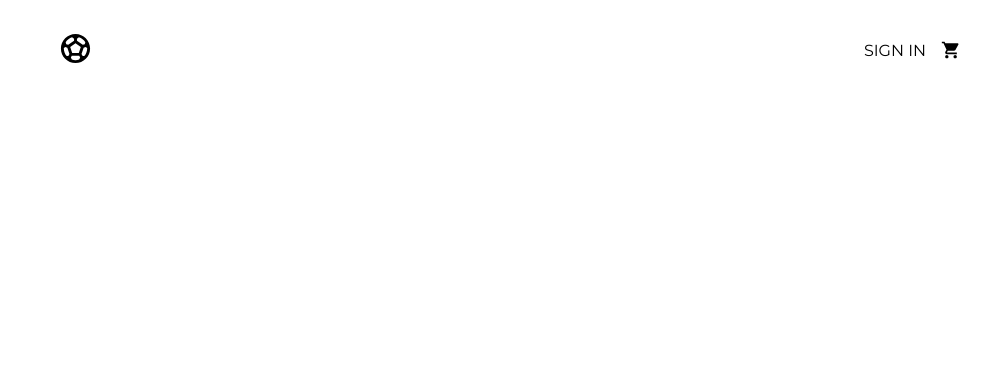
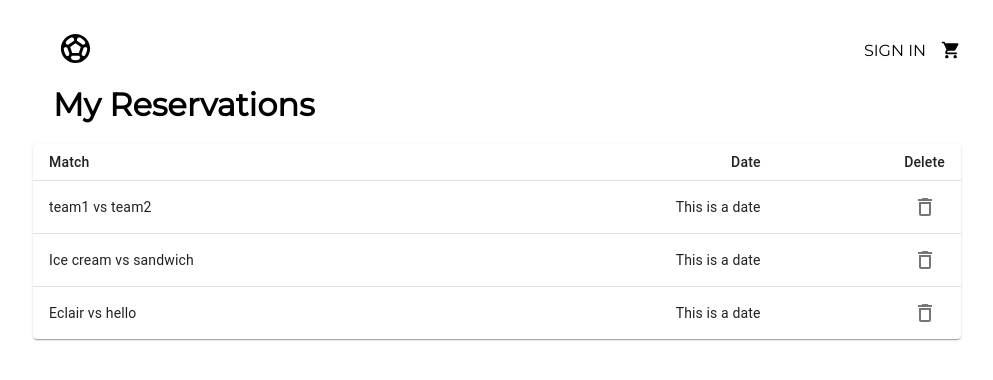
Before and after one commit to IShamss/qatar_2022, a React (Create React App) app in the folder client/: page /reservations in a window 1280 px wide. Before the commit this address had no page. Shown: the top 380 px of the page, without its empty margins (143-1136 px from the left). Built offline with nearby package versions, Linux system fonts and the light colour scheme.

Commit message:
add reservations page

```diff
--- a/client/src/App.js
+++ b/client/src/App.js
@@ -10,18 +10,9 @@ import MatchDetailsPage from "./pages/match-details/match-details.component";
 import EditMatch from "./pages/edit-match/edit-match.component";
 import { useState } from "react";
 import EditProfilePage from "./pages/edit-profile/edit-profile.component";
+import MyReservationsPage from "./pages/my-reservations/my-reservations.component";
 
 function App() {
-    // const [currentUser,setCurrentUser]=useState({
-    //     birth_date:'',
-    //     email_address:'',
-    //     first_name:'',
-    //     gender:'',
-    //     last_name:'',
-    //     password:'',
-    //     role:'',
-    //     user_name:''
-    // });
     const [currentUser, setCurrentUser] = useState(null);
 
     return (
@@ -37,9 +28,18 @@ function App() {
                         <SignInAndSignUpPage setCurrentUser={setCurrentUser} />
                     }
                 />
+                <Route
+                    exact
+                    path='/reservations'
+                    element={<MyReservationsPage />}
+                />
                 <Route exact path='/users' element={<AllUsers />} />
                 <Route exact path='/addmatch' element={<AddMatch />} />
-                <Route path='/match/:matchId' element={<MatchDetailsPage />} />
+                <Route
+                    path='/match/:matchId'
+                    currentUser={currentUser}
+                    element={<MatchDetailsPage />}
+                />
                 <Route path='/match/:matchId/edit' element={<EditMatch />} />
                 <Route
                     path='/edit-profile'
--- a/client/src/components/header/header.component.jsx
+++ b/client/src/components/header/header.component.jsx
@@ -27,6 +27,7 @@ const Header = ({currentUser,setCurrentUser}) => {
 		<OptionsContainer>
 			{currentUser?(currentUser.role === 3 ?<OptionLink to='/users'>USERS</OptionLink> : null):null}
 			{currentUser ? (currentUser.role === 2 || currentUser.role===3 ?<OptionLink to='/addmatch' >ADD MATCH</OptionLink> : null):null}
+			{currentUser ? <OptionLink to='/reservations' >MY MATCHES</OptionLink> :null}
 			{currentUser ? <OptionLink to='/edit-profile' >
 					{currentUser.user_name}
 				</OptionLink>:null}
--- /dev/null
+++ b/client/src/components/reservations-table/reservations-table.component.jsx
@@ -0,0 +1,53 @@
+import * as React from 'react';
+import Table from '@mui/material/Table';
+import TableBody from '@mui/material/TableBody';
+import TableCell from '@mui/material/TableCell';
+import TableContainer from '@mui/material/TableContainer';
+import TableHead from '@mui/material/TableHead';
+import TableRow from '@mui/material/TableRow';
+import Paper from '@mui/material/Paper';
+import DeleteOutlineIcon from '@mui/icons-material/DeleteOutline';
+import IconButton from '@mui/material/IconButton';
+
+
+function createData(team1,team2, date, fat, carbs, protein) {
+    const match_title=team1+" vs "+team2
+    return { match_title, date, fat, carbs, protein };
+}
+
+const rows = [
+  createData('team1','team2', "This is a date"),
+  createData('Ice cream','sandwich', "This is a date"),
+  createData('Eclair','hello', "This is a date"),
+
+];
+
+export default function ReservationsTable() {
+  return (
+    <TableContainer component={Paper}>
+      <Table sx={{ minWidth: 650 }} size="small" aria-label="a dense table">
+        <TableHead>
+          <TableRow>
+            <TableCell>Match</TableCell>
+            <TableCell align="right">Date</TableCell>
+            <TableCell align="right">Delete</TableCell>
+          </TableRow>
+        </TableHead>
+        <TableBody>
+          {rows.map((row) => (
+            <TableRow
+              key={row.match_title}
+              sx={{ '&:last-child td, &:last-child th': { border: 0 } }}
+            >
+              <TableCell component="th" scope="row">
+                {row.match_title}
+              </TableCell>
+              <TableCell align="right">{row.date}</TableCell>
+              <TableCell align="right"><IconButton><DeleteOutlineIcon /></IconButton></TableCell>
+            </TableRow>
+          ))}
+        </TableBody>
+      </Table>
+    </TableContainer>
+  );
+}
--- a/client/src/pages/match-details/match-details.component.jsx
+++ b/client/src/pages/match-details/match-details.component.jsx
@@ -5,7 +5,7 @@ import "./match-details.styles.scss";
 import CustomButton from "../../components/custom-button/custom-button.component";
 
 
-const MatchDetailsPage = () => {
+const MatchDetailsPage = ({currentUser}) => {
     const params = useParams();
     // const match = {
     //     matchId: params.matchId,
@@ -20,8 +20,9 @@ const MatchDetailsPage = () => {
 
     useEffect(()=>{
         instance.get("/match/info/"+params.matchId).then(response=>{
-            console.log(response.data.match)
+            // console.log(response.data.match)
             setMatchDetails(response.data.match)
+            console.log(currentUser)
         })
         .catch(err=>console.log(err))
     },[])
@@ -69,6 +70,7 @@ const MatchDetailsPage = () => {
 
         </div>
         <CustomButton>Buy Ticket</CustomButton>
+			{currentUser ? (currentUser.role === 2 || currentUser.role===3 ?<CustomButton >UPDATE MATCH</CustomButton> : null):null}
     </div>)
 }
 
--- /dev/null
+++ b/client/src/pages/my-reservations/my-reservations.component.jsx
@@ -0,0 +1,13 @@
+import React from "react";
+import ReservationsTable from "../../components/reservations-table/reservations-table.component";
+import "./my-reservations.styles.scss";
+
+const MyReservationsPage = () => {
+    return <div className="reservations-page-container">
+        <h1 className="my-reservations-title">My Reservations</h1>
+        <ReservationsTable />
+    </div>
+
+}
+
+export default MyReservationsPage;
--- /dev/null
+++ b/client/src/pages/my-reservations/my-reservations.styles.scss
@@ -0,0 +1,7 @@
+.reservations-page-container{
+    width: 80%;
+    margin:15px auto;
+}
+.my-reservations-title{
+    margin:20px;
+}
```
